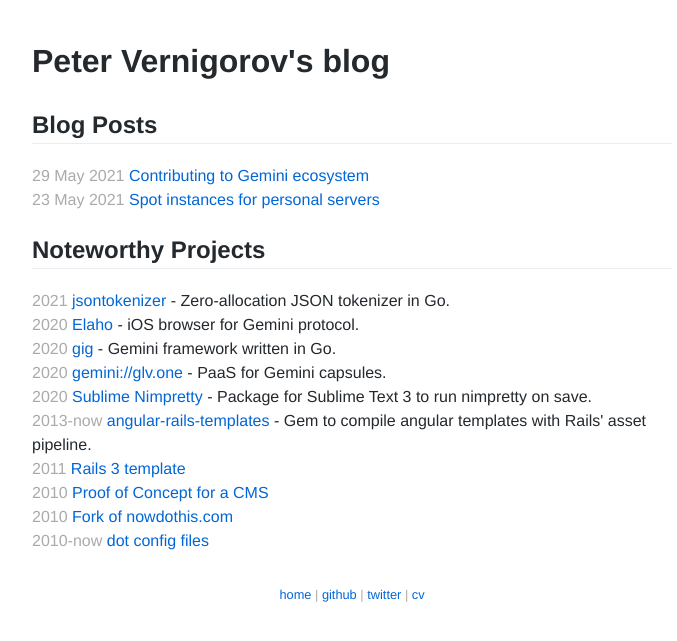
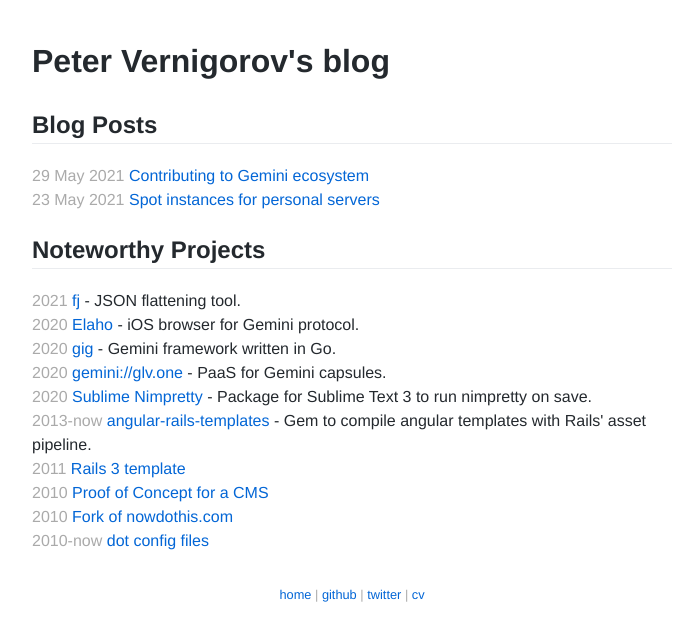
Before and after one commit to pitr/pitr.github.com, a Jekyll site: the page built from index.html, in a window 1280 px wide. Shown: the top 641 px of the page, without its empty margins (288-965 px from the left). Built offline with Jekyll 4.4.1, drawn with Linux system fonts in a browser that asks for light colours.

Commit message:
replace jsontokenizer with fj

```diff
--- a/index.html
+++ b/index.html
@@ -16,8 +16,8 @@ title: Peter Vernigorov's blog
   <h2>Noteworthy Projects</h2>
   <div>
     <span class='date'>2021</span>
-    <a href='https://github.com/pitr/jsontokenizer'>jsontokenizer</a>
-    - Zero-allocation JSON tokenizer in Go.
+    <a href='https://github.com/pitr/fj'>fj</a>
+    - JSON flattening tool.
   </div>
   <div>
     <span class='date'>2020</span>
```
